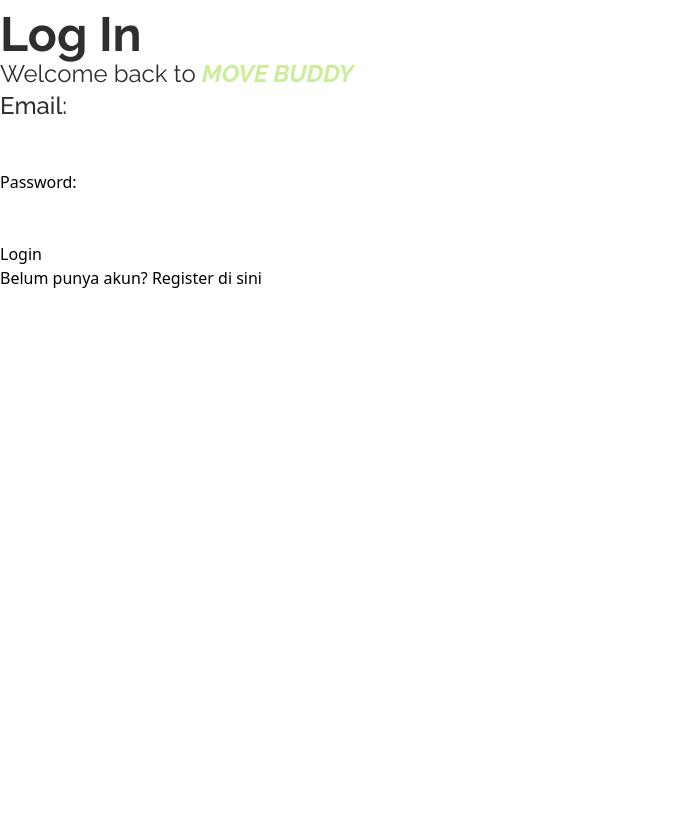
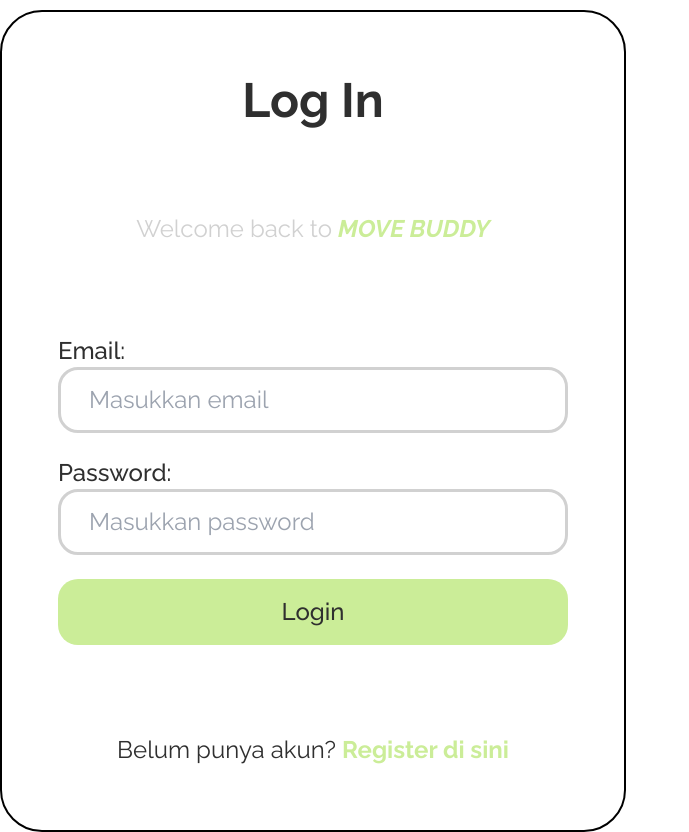
Before and after one commit to PBP-C02/PROJECT-KELOMPOK, a Django app: page /login/ in a window 1280 px wide. Shown: the whole page, without its empty margins (0-689 px from the left). Before the commit the page ends 288 px from the top, so only its background shows below. Run offline with Django 5.2, Linux system fonts and the light colour scheme; some libraries are stand-ins or nearby versions.

Commit message:
pindah branch

```diff
--- a/Auth_Profile/templates/login.html
+++ b/Auth_Profile/templates/login.html
@@ -6,26 +6,44 @@
 {% block content %}
 
 <div id="error-message" style="color: red; margin-bottom: 10px;"></div>
-<div>
+
+<div class="flex flex-col justify-between items-center border-2 border-solid border-black w-[626px] h-[822px] rounded-[42px] px-14 py-16">
     <h1 class="font-raleway font-bold text-5xl text-grey">Log In</h1>
-    <p class="font-raleway font-regular text-2xl text-grey">Welcome back to <span class="text-lime font-bold"><i>MOVE BUDDY</i></span></p>
-    <form id="loginForm" method="POST">
+    <p class="font-raleway font-regular text-2xl text-light-grey">Welcome back to <span class="text-lime font-bold"><i>MOVE BUDDY</i></span></p>
+    <form id="loginForm" method="POST" class="w-full">
         {% csrf_token %}
         <div>
             <label for="email" class="font-raleway font-medium text-2xl text-grey">Email:</label><br>
-            <input type="email" id="email" name="email" required>
+            <input
+                type="email"
+                id="email"
+                name="email"
+                class="border-light-grey border-[3px] border-solid rounded-[20px] w-full h-[66px] font-raleway
+                        font-regular text-2xl px-7 py-5"
+                placeholder="Masukkan email"
+                required
+            >
         </div>
         <br>
         <div>
-            <label for="password">Password:</label><br>
-            <input type="password" id="password" name="password" required>
+            <label for="password" class="font-raleway font-medium text-2xl text-grey">Password:</label><br>
+            <input
+                type="password"
+                id="password"
+                name="password"
+                class="border-light-grey border-[3px] border-solid rounded-[20px] w-full h-[66px] font-raleway
+                        font-regular text-2xl px-7 py-5"
+                placeholder="Masukkan password"
+                required
+            >
         </div>
         <br>
-        <button type="submit">Login</button>
+        <button type="submit" class="bg-lime font-raleway font-medium text-2xl text-grey w-full h-[66px] rounded-[20px]">Login</button>
     </form>
 
-    <p>Belum punya akun? <a href="/register/">Register di sini</a></p>
+    <p class="font-raleway font-regular text-2xl text-grey">Belum punya akun? <a href="/register/" class="font-bold text-lime">Register di sini</a></p>
 </div>
+
 
 <script>
     document.getElementById('loginForm').addEventListener('submit', async function(e) {
```
